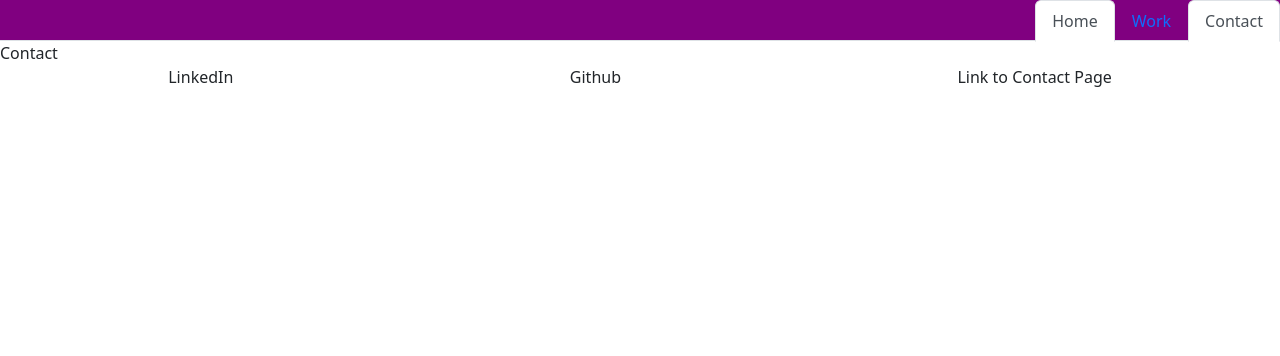
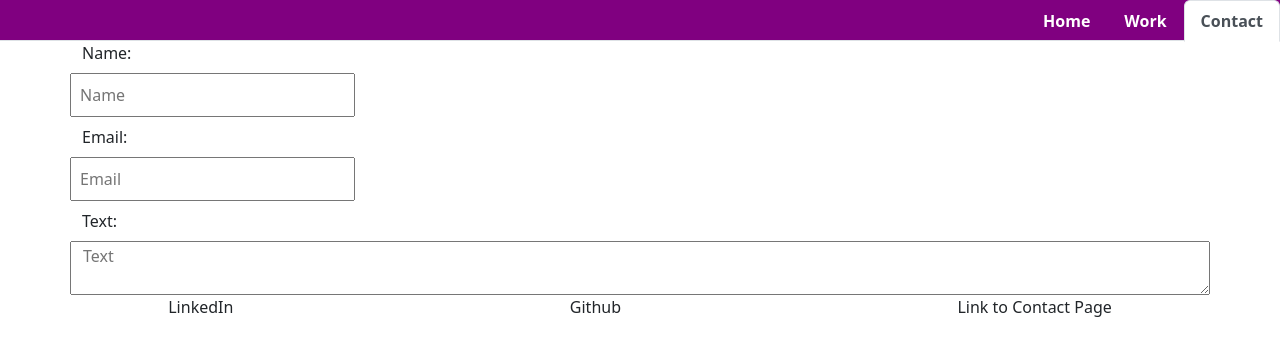
Before and after one commit to Twray95/myPortfolio, a React (Create React App) app in the folder reactportfolio/: page /Contact in a window 1280 px wide. Shown: the top 356 px of the page. Built offline with nearby package versions, Linux system fonts and the light colour scheme.

Commit message:
worked on contact page

```diff
--- a/reactportfolio/src/App.css
+++ b/reactportfolio/src/App.css
@@ -6,3 +6,23 @@ body {
   justify-content: end;
   background-color: purple;
 }
+
+.Navigation div a {
+  color: white;
+  font-weight: bold;
+}
+
+.Navigation div a:hover {
+  color: black;
+  background-color: white;
+}
+
+.card-body div a {
+  background-color: purple;
+  border-color: black;
+}
+
+.card-body a {
+  background-color: purple;
+  border-color: black;
+}
--- a/reactportfolio/src/App.js
+++ b/reactportfolio/src/App.js
@@ -9,7 +9,7 @@ import Contact from "./pages/Contact";
 
 function App() {
   return (
-    <div className="w-100">
+    <div>
       <Router>
         <NavTabs />
         <Routes>
--- a/reactportfolio/src/components/NavTabs.js
+++ b/reactportfolio/src/components/NavTabs.js
@@ -4,7 +4,7 @@ import Nav from "react-bootstrap/Nav";
 
 function NavTabs() {
   return (
-    <Nav variant="tabs" defaultActiveKey="/home" className="Navigation">
+    <Nav variant="tabs light" className="Navigation">
       <Nav.Item>
         <LinkContainer to="/">
           <Nav.Link eventKey="/home">Home</Nav.Link>
@@ -25,31 +25,3 @@ function NavTabs() {
 }
 
 export default NavTabs;
-
-{
-  /* <Nav variant="tabs" defaultActiveKey="/">
-<Nav.Item>
-  <Nav.Link>
-    <Link className="col" to="/">
-      Home
-    </Link>
-  </Nav.Link>
-</Nav.Item>
-
-<Nav.Item>
-  <Nav.Link>
-    <Link className="col" to="/Work">
-      Work
-    </Link>
-  </Nav.Link>
-</Nav.Item>
-
-<Nav.Item>
-  <Nav.Link>
-    <Link className="col" to="/Contact">
-      Contact
-    </Link>
-  </Nav.Link>
-</Nav.Item>
-</Nav> */
-}
--- a/reactportfolio/src/pages/Contact.js
+++ b/reactportfolio/src/pages/Contact.js
@@ -1,7 +1,56 @@
-import React from "react";
+import React, { useState } from "react";
 
 function Contact() {
-  return <div>Contact</div>;
+  const [formState, setFormState] = useState({ name: "", email: "", text: "" });
+  const handleChange = (e) => {
+    const { name, value } = e.target;
+
+    const nextFormState = {
+      ...formState,
+      [name]: value,
+    };
+    setFormState(nextFormState);
+
+    if (name === "email") {
+      console.log("email");
+    }
+  };
+
+  const handleFormSubmit = () => {};
+
+  return (
+    <div className="container">
+      <form className="row">
+        <label>Name:</label>
+        <input
+          type="text"
+          placeholder="Name"
+          value={formState.name}
+          name="name"
+          onChange={handleChange}
+          className="w-25 p-2 mb-2"
+        ></input>
+        <label>Email:</label>
+        <input
+          type="text"
+          placeholder="Email"
+          value={formState.email}
+          name="email"
+          onChange={handleChange}
+          className="w-25 p-2 mb-2"
+        ></input>
+        <label>Text:</label>
+        <textarea
+          type="tex"
+          placeholder="Text"
+          value={formState.text}
+          name="text"
+          onChange={handleChange}
+          className=""
+        ></textarea>
+      </form>
+    </div>
+  );
 }
 
 export default Contact;
```
